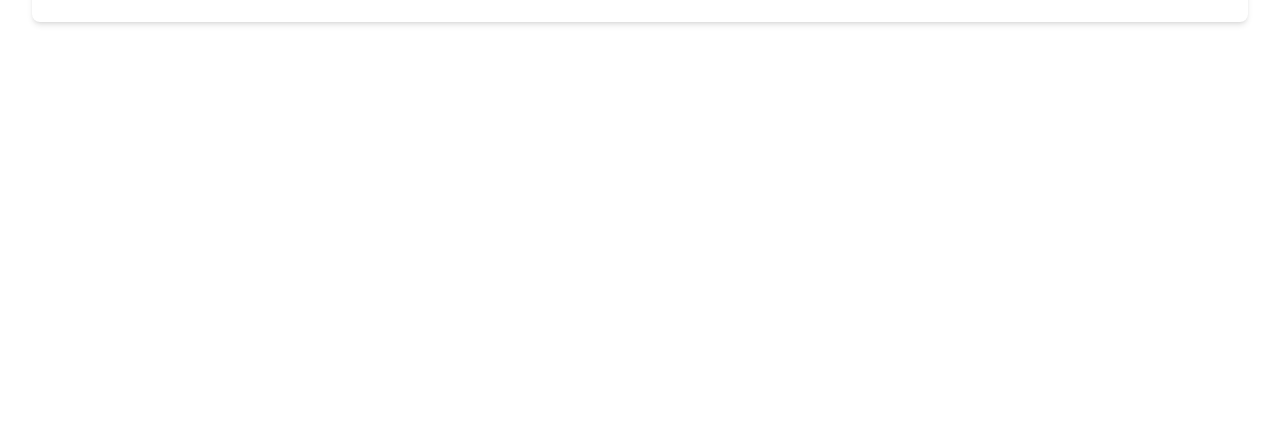
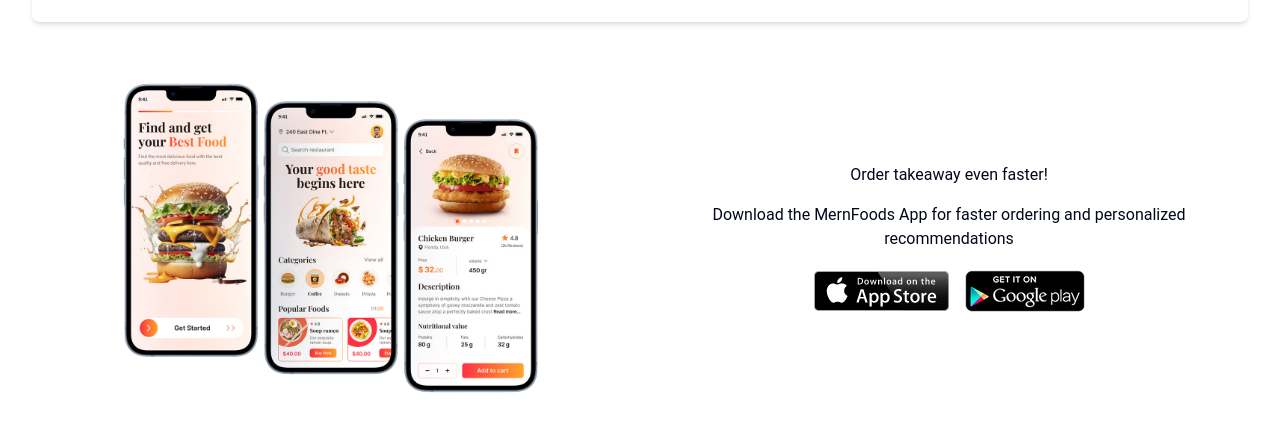
Before and after one commit to sherazakrampro/mern-foods, a React (Vite) app in the folder frontend/: page / in a window 1280 px wide. Shown: the part 804-1236 px from the top of the page. Before the commit the page ends 866 px from the top, so only its background shows below. Built offline with nearby package versions, Linux system fonts and the light colour scheme.

Commit message:
home page design

```diff
--- a/frontend/src/pages/HomePage.jsx
+++ b/frontend/src/pages/HomePage.jsx
@@ -1,3 +1,6 @@
+import LandingImage from "../assets/landing.png";
+import AppDownloadImage from "../assets/appDownload.png";
+
 const HomePage = () => {
   return (
     <div className="flex flex-col gap-12">
@@ -7,6 +10,17 @@
         </h1>
         <span className="text-xl">Food is just a click away!</span>
       </div>
+      <div className="grid md:grid-cols-2 gap-5">
+        <img src={LandingImage} />
+        <div className="flex flex-col items-center justify-center gap-4 text-center">
+          <span>Order takeaway even faster!</span>
+          <span>
+            Download the MernFoods App for faster ordering and personalized
+            recommendations{" "}
+          </span>
+          <img src={AppDownloadImage} />
+        </div>
+      </div>
     </div>
   );
 };
```
Also changed, not shown: frontend/src/assets/appDownload.png (added), frontend/src/assets/landing.png (added).
